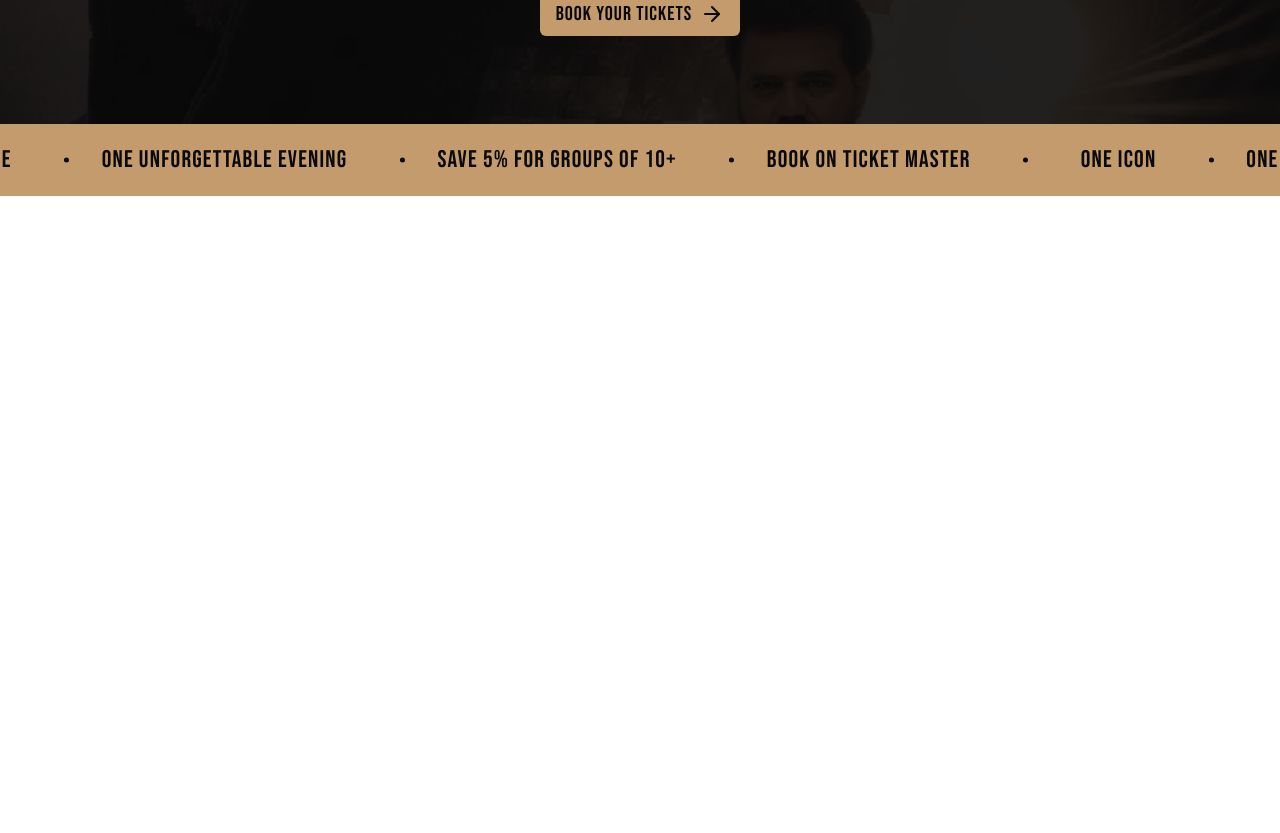
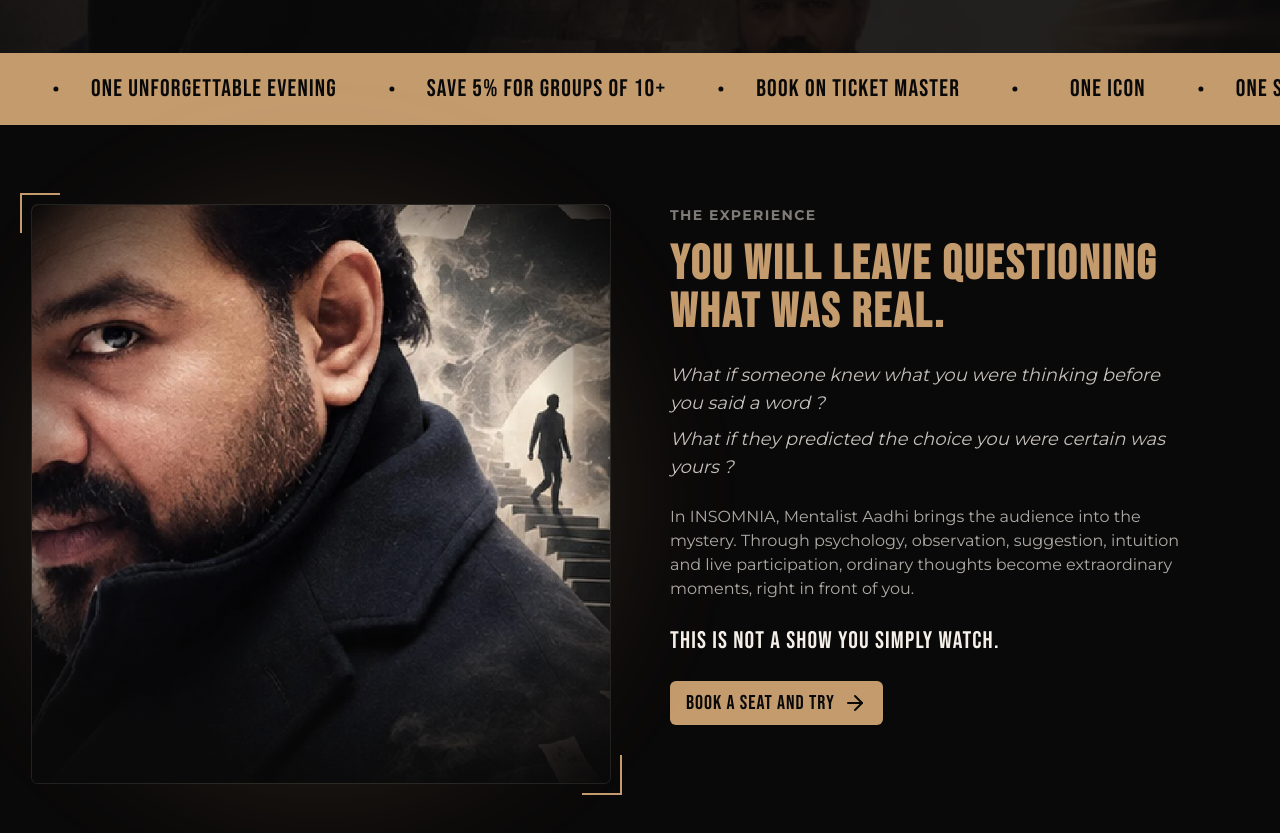
Before and after one commit to Magmaxlive/Insomnia-NZ, a Next.js app: page / in a window 1280 px wide. Shown: the part 761-1594 px from the top of the page. Before the commit the page ends 957 px from the top, so only its background shows below. Built offline with nearby package versions, Linux system fonts and the light colour scheme.

Commit message:
added experience section

```diff
--- a/src/app/page.js
+++ b/src/app/page.js
@@ -1,3 +1,4 @@
+import AboutSection from "@/components/AboutSection";
 import Hero from "@/components/Hero";
 import Marquee from "@/components/Marquee";
 import Image from "next/image";
@@ -7,7 +8,7 @@ export default function Home() {
     <div>
       <Hero/>
       <Marquee/>
-
+      <AboutSection/>
     </div>
   );
 }
--- /dev/null
+++ b/src/components/AboutSection.js
@@ -0,0 +1,77 @@
+import React from 'react'
+import Image from 'next/image'
+import SectionHeading from './SectionHeading'
+import BookingButton from './BookingButton'
+
+
+const content={
+  "section": {
+    'image':'/images/portrait.webp',
+    "label": "THE EXPERIENCE",
+    "headline": "YOU WILL LEAVE QUESTIONING WHAT WAS REAL.",
+    "questions": [
+      "What if someone knew what you were thinking before you said a word ?",
+      "What if they predicted the choice you were certain was yours ?"
+    ],
+    "description": "In INSOMNIA, Mentalist Aadhi brings the audience into the mystery. Through psychology, observation, suggestion, intuition and live participation, ordinary thoughts become extraordinary moments, right in front of you.",
+    "closing": "This is not a show you simply watch."
+  }
+}
+
+function AboutSection() {
+  return (
+    <div className='px-8 py-20 bg-ink'>
+        <div className="max-w-7xl mx-auto grid grid-cols-1 tablet:grid-cols-2 gap-15">
+            <div className="relative aspect-[3/2] tablet:aspect-square w-full group">
+                {/* soft glow */}
+                <div className="absolute -inset-4 bg-cream/20 blur-3xl rounded-full opacity-60 group-hover:opacity-80 transition-opacity" />
+
+                {/* corner accents */}
+                <span className="absolute -top-3 -left-3 w-10 h-10 border-t-2 border-l-2 border-cream z-20" />
+                <span className="absolute -bottom-3 -right-3 w-10 h-10 border-b-2 border-r-2 border-cream z-20" />
+
+                {/* image frame */}
+                <div className="relative w-full h-full overflow-hidden rounded-md ring-1 ring-light/10">
+                    <Image
+                        src={content.section.image}
+                        fill
+                        alt="aathi's image"
+                        className='object-cover transition-transform duration-700 group-hover:scale-105'
+                    />
+                    {/* bottom gradient wash */}
+                    <div className="absolute inset-0 bg-gradient-to-t from-ink/80 via-transparent to-transparent" />
+                    {/* vignette */}
+                    <div className="absolute inset-0 bg-[radial-gradient(ellipse_at_center,transparent_60%,var(--color-ink)_100%)]" />
+                </div>
+            </div>
+            <div className="flex flex-col gap-6">
+                <SectionHeading
+                    eyebrow={content.section.label}
+                    heading={content.section.headline}
+                    maxW='tablet:max-w-lg max-w-xl'
+                />
+
+               <div className="flex flex-col gap-2">
+                {content.section.questions.map((i,index)=>(
+                 <p key={index} className="text-lg italic tablet:max-w-lg text-light/80" >{i}</p>
+               ))}
+               </div>
+
+               <p className="text-base tablet:max-w-lg text-light/70">
+                {content.section.description}
+               </p>
+
+               <p className="text-2xl tracking-wider tablet:max-w-lg text-light font-highlight">
+                {content.section.closing}
+               </p>
+
+               <BookingButton text='book a seat and try'/>
+
+            </div>
+        </div>
+
+    </div>
+  )
+}
+
+export default AboutSection
--- a/src/components/Hero.js
+++ b/src/components/Hero.js
@@ -45,7 +45,7 @@ const content={
 
 function Hero() {
   return (
-    <div className='relative overflow-hidden px-8 py-22 bg-ink'>
+    <div className='relative overflow-hidden px-8 pt-26 pb-22 bg-ink'>
         <div className="pointer-events-none absolute inset-0">
             <Image src={content.heroBg} fill alt="" priority className='object-cover object-center' />
             <div className="absolute inset-0 bg-ink/90 lg:bg-ink/90" />
--- a/src/components/Navbar.js
+++ b/src/components/Navbar.js
@@ -1,10 +1,21 @@
-import React from 'react'
+'use client'
+
+import React, { useEffect, useState } from 'react'
 import Image from 'next/image'
 import BookingButton from './BookingButton'
 
 function Navbar() {
+  const [scrolled, setScrolled] = useState(false)
+
+  useEffect(() => {
+    const onScroll = () => setScrolled(window.scrollY > 20)
+    onScroll()
+    window.addEventListener('scroll', onScroll, { passive: true })
+    return () => window.removeEventListener('scroll', onScroll)
+  }, [])
+
   return (
-    <div className='sticky top-0 z-50 px-8 py-4 bg-ink border-b border-line backdrop-blur-lg'>
+    <div className={`fixed top-0 left-0 right-0 z-50 px-8 py-4 transition-colors duration-300 ${scrolled ? 'bg-ink/90 border-b border-line backdrop-blur-lg' : 'bg-transparent border-b border-transparent'}`}>
         <div className="max-w-7xl mx-auto flex justify-between gap-5 items-center">
             <Image alt='insomnia logo' width={60} height={60} loading='eager' src='/images/logo.png'/>
             <BookingButton/>
--- /dev/null
+++ b/src/components/SectionHeading.js
@@ -0,0 +1,23 @@
+import React from 'react'
+
+function SectionHeading({eyebrow,heading,accent,eybrowColor='text-light',headingColor='text-cream',align='justify-start items-start',textAlign='text-start',maxW}) {
+  return (
+    <div className={`flex flex-col gap-4 ${align}`}>
+        {eyebrow &&
+            <h3 className={`text-sm uppercase text-light/50 font-bold tracking-widest ${textAlign}`}>{eyebrow}</h3>
+        }
+        {heading &&
+        <div className={`flex flex-col ${textAlign}`}>
+
+            <h1 className={`tablet:text-5xl md:text-5xl text-4xl ${maxW} font-highlight leading-none font-bold capitalize font-cormorant text-cream tracking-wider`}>{heading}</h1>
+
+            {accent &&
+                <h2 className={`tablet:text-6xl text-5xl md:text-5xl text-4xl ${maxW} leading-none font-bold capitalize font-cormorant text-gold italic tracking-wider`}>{accent}</h2>
+            }
+        </div>
+        }
+    </div>
+  )
+}
+
+export default SectionHeading
```
Also changed, not shown: public/images/portrait.webp (added).
